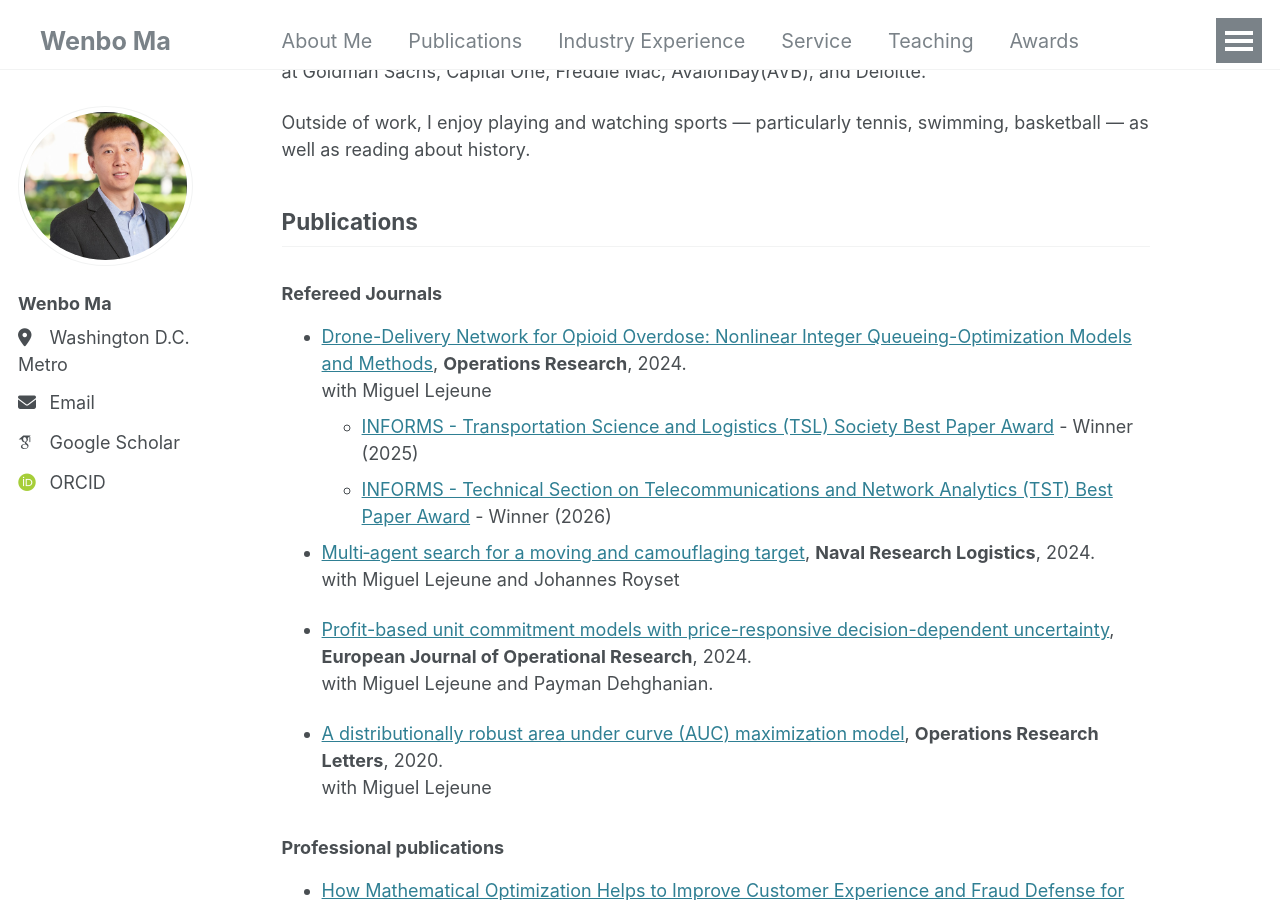
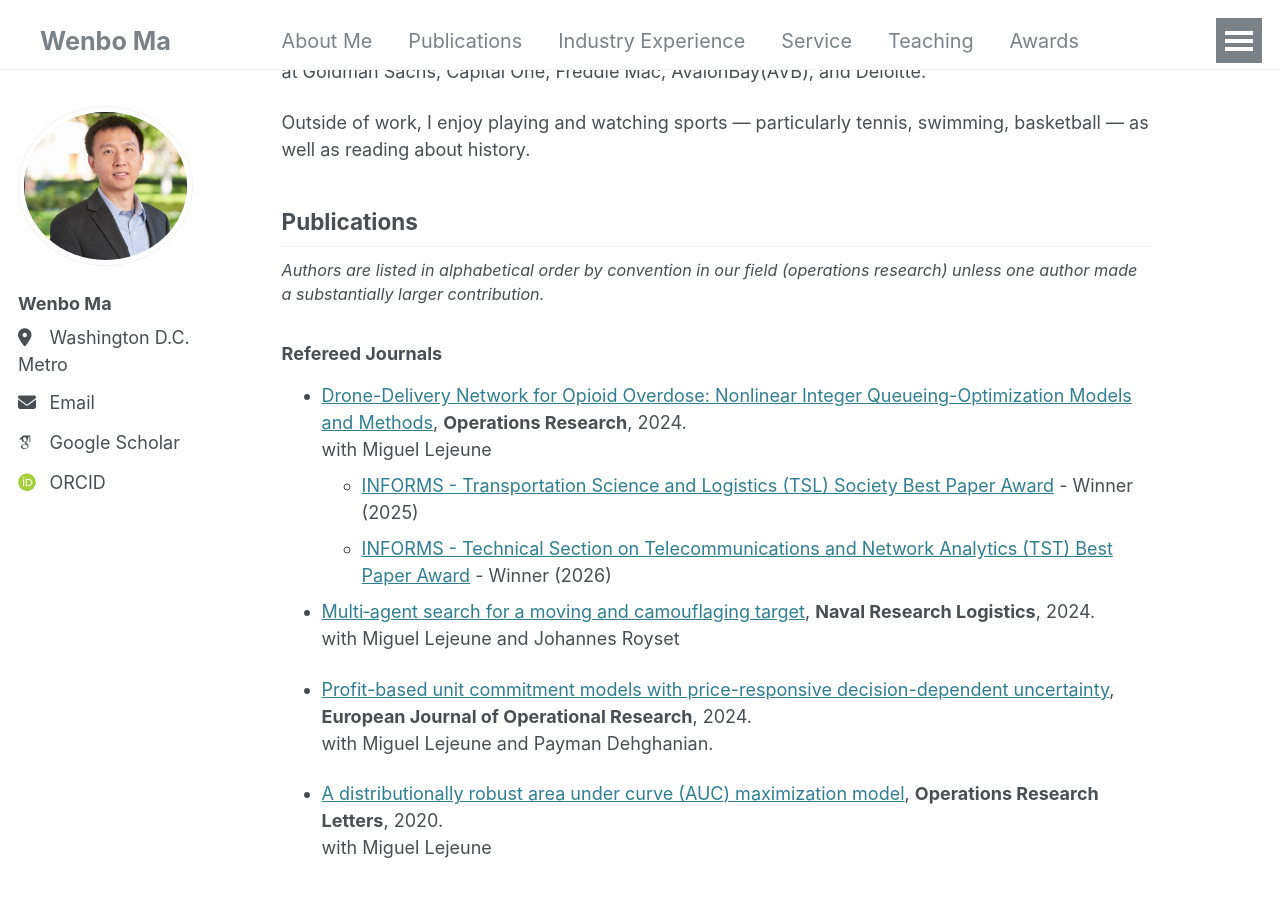
Before and after one commit to wenbo5565/wenbo5565.github.io, a Jekyll site: the page built from _pages/about.md, in a window 1280 px wide and 900 px high, scrolled down 739 px. Built offline with Jekyll 4.4.1, drawn with Linux system fonts in a browser that asks for light colours; some web fonts are replaced.

Commit message:
Add author-ordering convention note under Publications
Co-Authored-By: Claude Opus 5.5 <noreply@anthropic.com>

```diff
--- a/_pages/about.md
+++ b/_pages/about.md
@@ -20,6 +20,8 @@ Before transitioning to academia, I was a data scientist/quant in industry, lead
 Outside of work, I enjoy playing and watching sports — particularly tennis, swimming, basketball — as well as reading about history.
 
 ## Publications <a id="publications"></a>
+
+<p style="font-size: 0.9em;"><em>Authors are listed in alphabetical order by convention in our field (operations research) unless one author made a substantially larger contribution.</em></p>
 
 ### Refereed Journals
 - [Drone-Delivery Network for Opioid Overdose: Nonlinear Integer Queueing-Optimization Models and Methods](https://pubsonline.informs.org/doi/10.1287/opre.2022.0489), **Operations Research**, 2024. \
```
